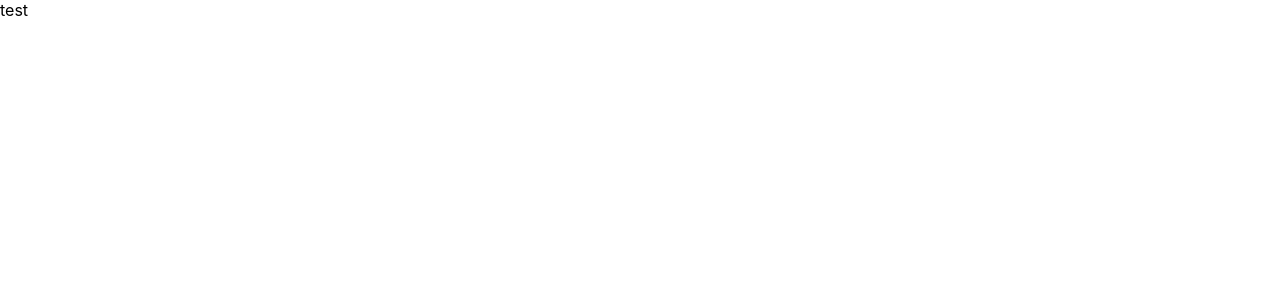
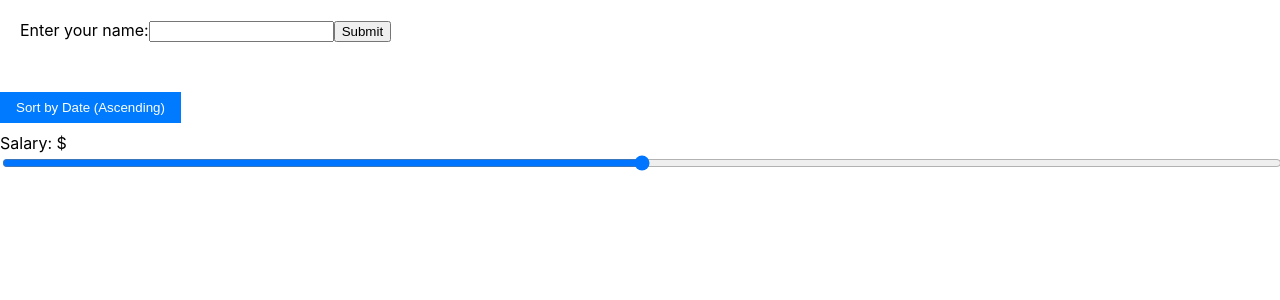
Before and after one commit to zachpatrignani/microsoft-hackathon, a React (Create React App) app in the folder client/: page / in a window 1280 px wide. Shown: the top 300 px of the page. Built offline with nearby package versions, Linux system fonts and the light colour scheme.

Commit message:
test component

```diff
--- a/client/package.json
+++ b/client/package.json
@@ -15,6 +15,7 @@
     "react": "^19.0.0",
     "react-dom": "^19.0.0",
     "react-redux": "^9.2.0",
+    "react-router-dom": "^7.3.0",
     "react-scripts": "5.0.1",
     "redux-thunk": "^3.1.0",
     "sass": "^1.85.1",
--- /dev/null
+++ b/client/src/components/JobFilter/job-filter.scss
@@ -0,0 +1,29 @@
+.search-container {
+    padding: 20px;
+  }
+  .search-box input {
+    padding: 8px;
+    font-size: 16px;
+    width: 100%;
+    max-width: 300px;
+  }
+  .filters {
+    margin-top: 20px;
+  }
+  .salary-slider {
+    margin-top: 10px;
+  }
+  .salary-slider input {
+    width: 100%;
+  }
+  .sort-by-date button {
+    margin-top: 10px;
+    padding: 8px 16px;
+    background-color: #007bff;
+    color: white;
+    border: none;
+    cursor: pointer;
+  }
+  .sort-by-date button:hover {
+    background-color: #0056b3;
+  }
--- a/client/src/components/JobFilter/job-filter.tsx
+++ b/client/src/components/JobFilter/job-filter.tsx
@@ -1 +1,72 @@
 import './job-filter.scss';
+
+import React, { FormEvent, useState } from 'react';
+import { RootState } from '../../redux/store';
+import { useSelector } from 'react-redux';
+import { useDispatch } from 'react-redux';
+import { setSalary } from '../../redux/jobFilters.slice';
+const JobFilter: React.FC = () => {
+  const [searchQuery, setSearchQuery] = useState<string>('');
+  const [sortByDate, setSortByDate] = useState<boolean>(false);
+
+  const salary = useSelector((state: RootState) => state.jobFilters.salary);
+  const datePosted = useSelector((state: RootState) => state.jobFilters.datePosted);
+  const workType = useSelector((state: RootState) => state.jobFilters.workType);
+  const dispatch = useDispatch();
+
+
+
+  // Handle salary slider change
+  const handleSalaryChange = (event: React.ChangeEvent<HTMLInputElement>) => {
+    dispatch(setSalary(Number(event.target.value)));
+  };
+
+  // Handle date created sort toggle
+  const toggleSortByDate = () => {
+    setSortByDate(!sortByDate);
+  };
+   const handleSubmit = (event: FormEvent) => {
+    event.preventDefault();
+    alert(`The name you entered was: ${searchQuery}`)
+  }
+
+  return (
+    <div>
+    <div className="search-container">
+      <form onSubmit={handleSubmit}>
+      <label>Enter your name:
+        <input
+          type="text"
+          value={searchQuery}
+          onChange={(e) => setSearchQuery(e.target.value)}
+        />
+      </label>
+      <input type="submit" />
+    </form>
+      </div>
+
+      <div className="filters">
+        <div className="sort-by-date">
+          <button onClick={toggleSortByDate}>
+            {sortByDate ? 'Sort by Date (Descending)' : 'Sort by Date (Ascending)'}
+          </button>
+        </div>
+
+        <div className="salary-slider">
+          <label htmlFor="salary">Salary: ${salary}</label>
+          <input
+            type="range"
+            id="salary"
+            min="30000"
+            max="150000"
+            step="5000"
+            value={salary}
+            onChange={handleSalaryChange}
+          />
+        </div>
+      </div>
+    </div>
+  );
+};
+
+export default JobFilter;
--- a/client/src/index.tsx
+++ b/client/src/index.tsx
@@ -1,17 +1,21 @@
-import React from 'react';
 import ReactDOM from 'react-dom/client';
 import './index.css';
 import JobBoard from './screens/JobBoard';
 import reportWebVitals from './reportWebVitals';
 import { Provider } from 'react-redux';
 import  { store }  from './redux/store'
+import { BrowserRouter, Route, Routes } from 'react-router-dom';
 
 const root = ReactDOM.createRoot(
   document.getElementById('root') as HTMLElement
 );
 root.render(
   <Provider store={store}>
-    <JobBoard />
+    <BrowserRouter>
+    <Routes>
+    <Route path="/" element={<JobBoard />} />
+    </Routes>
+    </BrowserRouter>
   </Provider>,
 );
 
--- a/client/src/screens/JobBoard.tsx
+++ b/client/src/screens/JobBoard.tsx
@@ -1,10 +1,11 @@
 import React from 'react';
 import logo from './logo.svg';
 import './JobBoard.scss';
+import JobFilter from '../components/JobFilter/job-filter';
 
 function JobBoard() {
   return (
-    <div>test</div>
+    <JobFilter />
   );
 }
 
```
Also changed, not shown: client/src/models/job.ts (+17 -0 lines), client/src/components/JobFilter/jobs-filter.scss (deleted), 1 other file (tests, documents, lock files or other folders).
